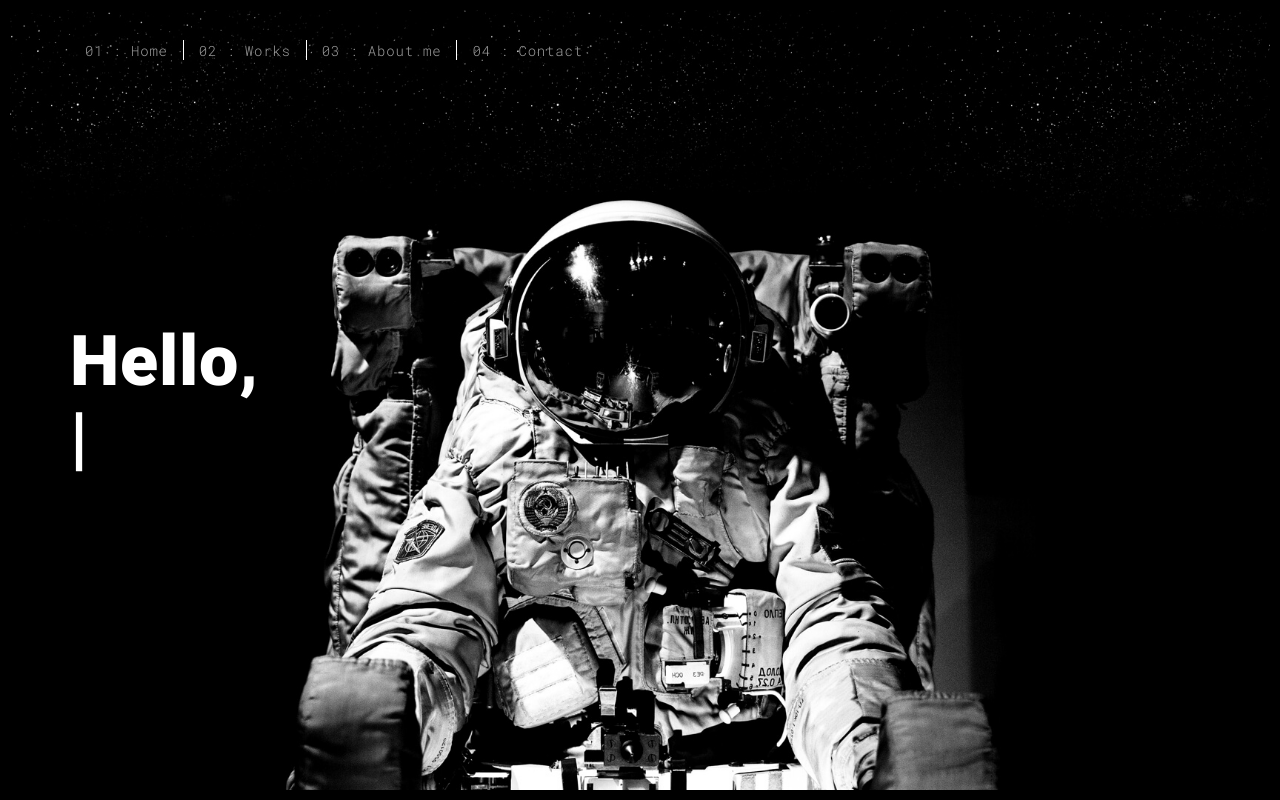
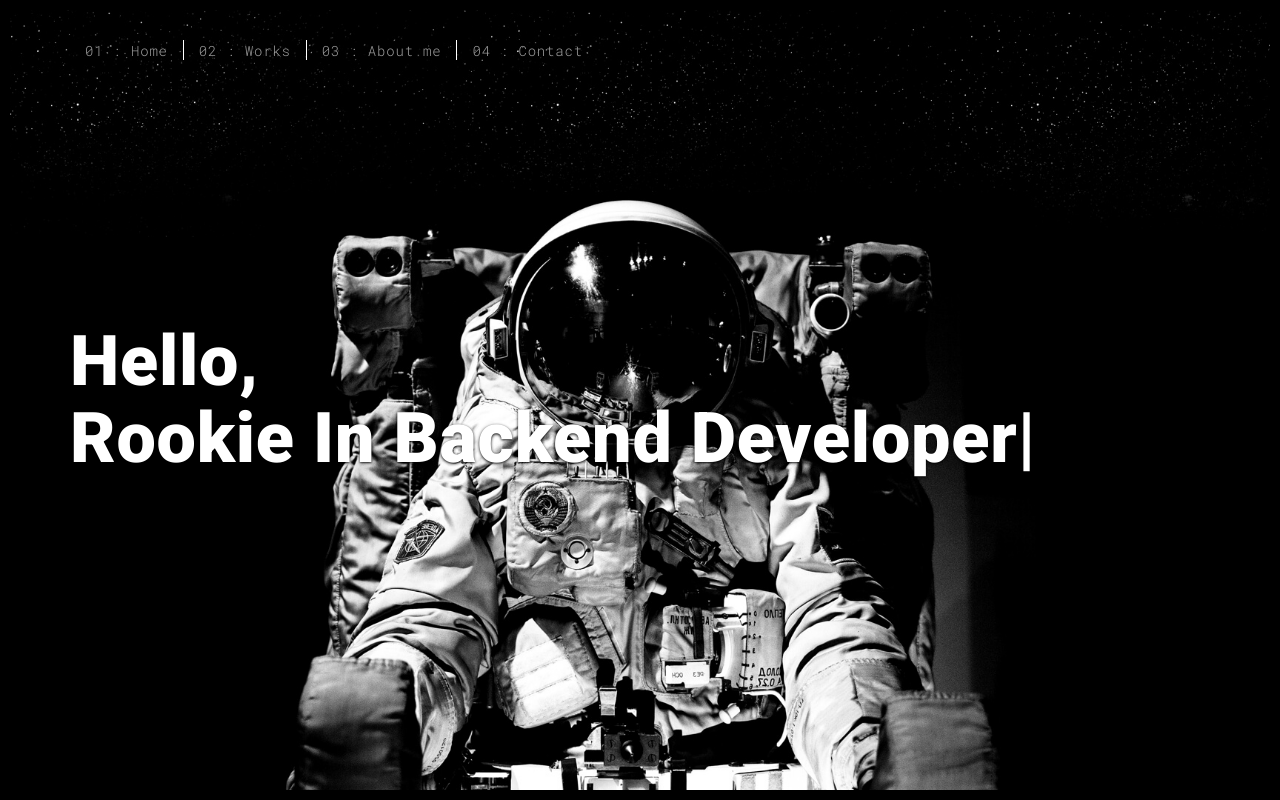
Before and after one commit to ayush-satyam/ayushkumar, a Flask app: page / in a window 1280 px wide. Run offline with Flask 2, Linux system fonts and the light colour scheme; some libraries are stand-ins or nearby versions.

Commit message:
Update index.html

```diff
--- a/templates/index.html
+++ b/templates/index.html
@@ -58,8 +58,8 @@
               <h1>Hello,<br>
                 <span id="typed-strings">
                   <span>I'm Ayush Kumar</span>
-                  <span>Backend Developer</span>
-                  <span>Working as a Stusdent</span>
+                  <span>Rookie In Backend Developer</span>
+                  <span>Working as a Student</span>
                 </span>
                 <span id="typed"></span>
               </h1>
```
